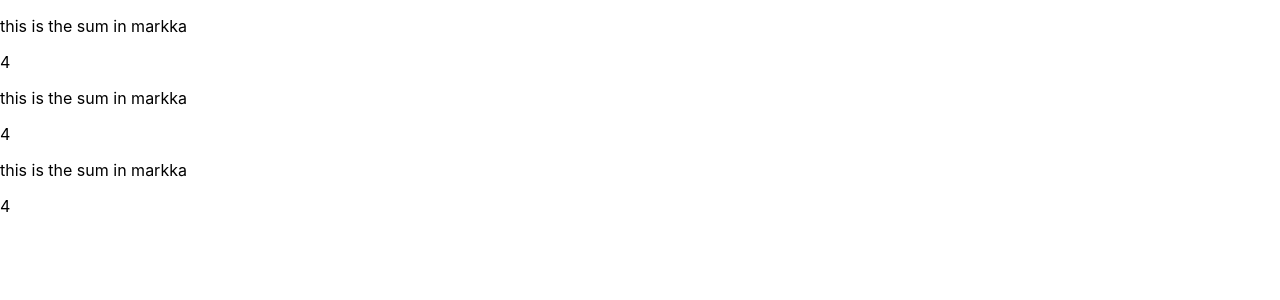
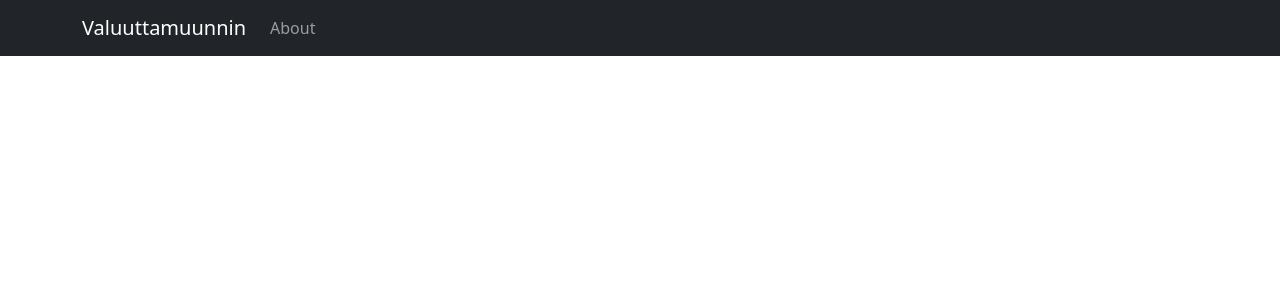
Before and after one commit to idvele/ValuuttaFront, a React (Create React App) app: page / in a window 1280 px wide. Shown: the top 300 px of the page. Built offline with nearby package versions, Linux system fonts and the light colour scheme.

Commit message:
navbar updated

```diff
--- a/package.json
+++ b/package.json
@@ -6,7 +6,9 @@
     "@testing-library/jest-dom": "^5.16.5",
     "@testing-library/react": "^13.4.0",
     "@testing-library/user-event": "^13.5.0",
+    "bootstrap": "^5.2.3",
     "react": "^18.2.0",
+    "react-bootstrap": "^2.7.0",
     "react-dom": "^18.2.0",
     "react-scripts": "5.0.1",
     "web-vitals": "^2.1.4"
--- a/src/App.js
+++ b/src/App.js
@@ -1,5 +1,12 @@
 import { useState } from "react";
-import Rate from "./Rate"
+import React from "react";
+import Rate from "./Rate";
+import Palkki from"./navbar";
+import Entrybox from "./entrybox";
+import Ratebutton from "./ratebutton";
+import Newrate from "./newrate";
+import Answer from "./answer";
+import Card from 'react-bootstrap/Card';
 
 
 
@@ -8,9 +15,7 @@ function App() {
 
   return (
     <div className="App">
-     <Rate currency="markka" rate="4"></Rate>
-     <Rate currency="markka" rate="4"></Rate>
-     <Rate currency="markka" rate="4"></Rate>
+     <Palkki/>
     </div>
   );
 }
--- /dev/null
+++ b/src/entrybox.js
@@ -0,0 +1,8 @@
+
+function Entrybox(){
+    return(
+        <p>testi</p>
+    )
+}
+
+export default Entrybox;
--- a/src/index.js
+++ b/src/index.js
@@ -2,10 +2,12 @@ import React from 'react';
 import ReactDOM from 'react-dom/client';
 import './index.css';
 import App from './App';
+// Bootstrap CSS
+import "bootstrap/dist/css/bootstrap.min.css";
+// Bootstrap Bundle JS
+import "bootstrap/dist/js/bootstrap.bundle.min";
 
 const root = ReactDOM.createRoot(document.getElementById('root'));
 root.render(
-  <React.StrictMode>
     <App />
-  </React.StrictMode>
 );
--- /dev/null
+++ b/src/navbar.js
@@ -0,0 +1,20 @@
+import Container from 'react-bootstrap/Container';
+import Nav from 'react-bootstrap/Nav';
+import Navbar from 'react-bootstrap/Navbar';
+
+
+function Yläpalkki() {
+  return (
+    <Navbar bg="dark" variant="dark">
+        <Container>
+          <Navbar.Brand href="#home">Valuuttamuunnin</Navbar.Brand>
+          <Nav className="me-auto ">
+
+            <Nav.Link href="#About">About</Nav.Link>
+          </Nav>
+        </Container>
+      </Navbar>
+  );
+}
+
+export default Yläpalkki;
```
Also changed, not shown: src/answer.js (added), src/newrate.js (added), src/ratebutton.js (added), 1 other file (tests, documents, lock files or other folders).
